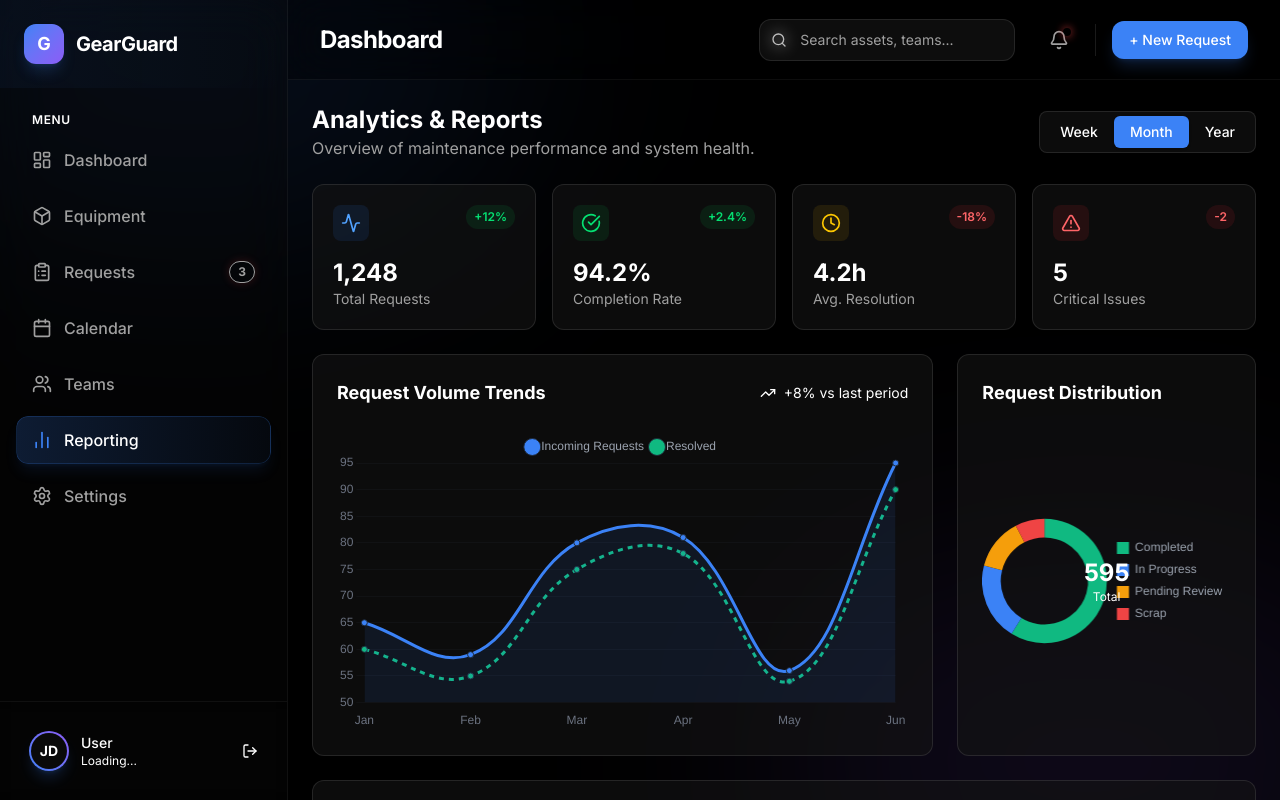
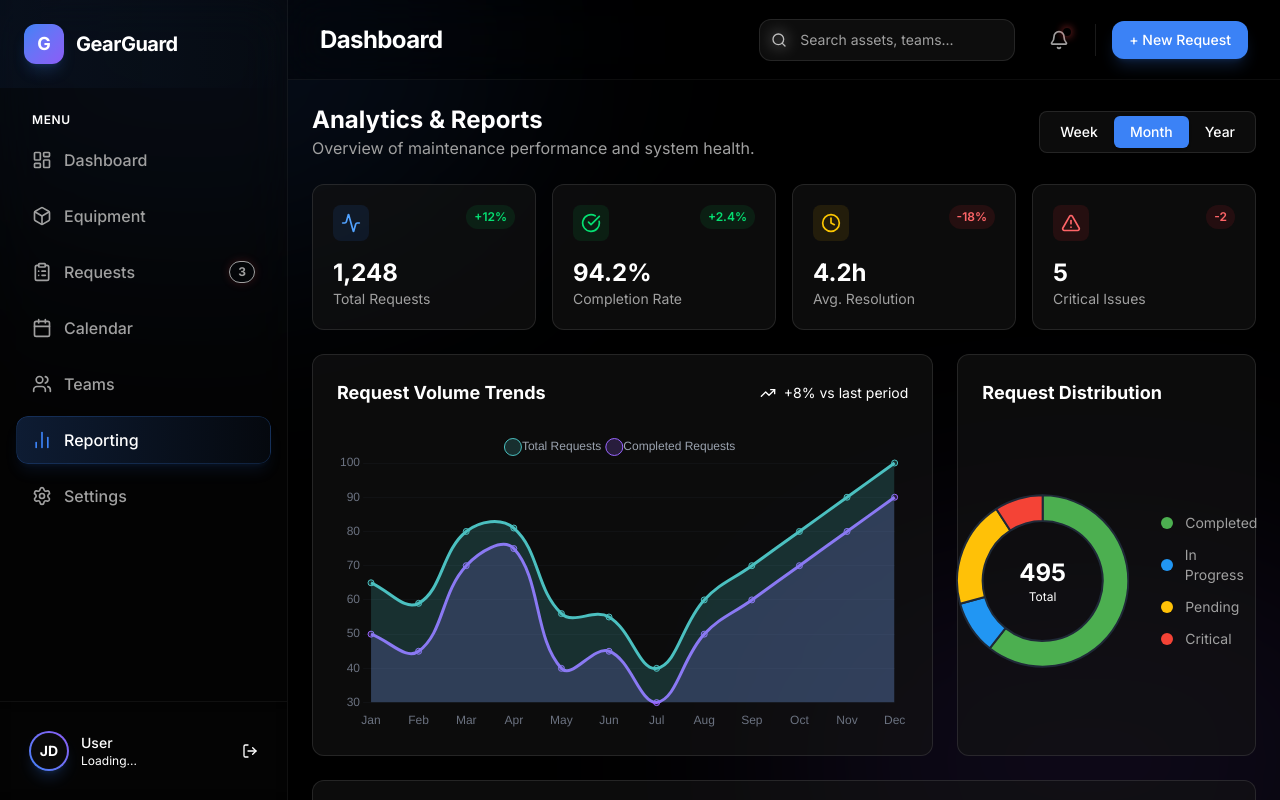
Before and after one commit to NASHG80/GearGuard-odoo, a React (Vite) app in the folder client/: page /dashboard/reporting in a window 1280 px wide. Shown: the top 800 px of the page. Built offline with nearby package versions, Linux system fonts and the light colour scheme.

Commit message:
feat: Introduce dynamic data filtering for reporting charts by period (Week, Month, Year) and implement a custom doughnut chart legend.

```diff
--- a/client/src/pages/ReportingPage.jsx
+++ b/client/src/pages/ReportingPage.jsx
@@ -1,3 +1,4 @@
+import { useState } from 'react';
 import { Bar, Line, Doughnut } from 'react-chartjs-2';
 import {
   Chart as ChartJS,
@@ -85,74 +86,103 @@ const doughnutOptions = {
     scales: { x: { display: false }, y: { display: false } },
     plugins: {
         ...commonOptions.plugins,
-        legend: { position: 'right', labels: { color: '#9BA3AF', boxWidth: 12 } } // Legend on right for doughnut
+        legend: { display: false } // Disable generic legend to use custom one for layout control
     }
 };
 
-// --- Chart Data ---
+// ... (keep existing code)
+
+const ReportingPage = () => {
+    const [selectedPeriod, setSelectedPeriod] = useState('Month');
+
+    // Dynamic Data Map
+    const chartData = {
+        Week: {
+            labels: ['Mon', 'Tue', 'Wed', 'Thu', 'Fri', 'Sat', 'Sun'],
+            total: [12, 19, 15, 25, 22, 30, 45],
+            completed: [10, 15, 12, 20, 18, 25, 40],
+            status: [45, 12, 8, 3], // Completed, In Progress, Pending, Critical
+            team: [20, 28, 15, 18]
+        },
+        Month: {
+            labels: ['Jan', 'Feb', 'Mar', 'Apr', 'May', 'Jun', 'Jul', 'Aug', 'Sep', 'Oct', 'Nov', 'Dec'],
+            total: [65, 59, 80, 81, 56, 55, 40, 60, 70, 80, 90, 100],
+            completed: [50, 45, 70, 75, 40, 45, 30, 50, 60, 70, 80, 90],
+            status: [300, 50, 100, 45],
+            team: [120, 150, 90, 110]
+        },
+        Year: {
+            labels: ['2021', '2022', '2023', '2024', '2025'],
+            total: [500, 750, 900, 1100, 1248],
+            completed: [450, 700, 850, 1050, 1180],
+            status: [2500, 400, 300, 150],
+            team: [800, 950, 700, 850]
+        }
+    };
+
+    const currentData = chartData[selectedPeriod];
 
     const monthlyData = {
-    labels: ['Jan', 'Feb', 'Mar', 'Apr', 'May', 'Jun'],
+        labels: currentData.labels,
         datasets: [
             {
-            label: 'Incoming Requests',
-            data: [65, 59, 80, 81, 56, 95],
-            borderColor: '#3B82F6',
-            backgroundColor: 'rgba(59, 130, 246, 0.1)',
+                label: 'Total Requests',
+                data: currentData.total,
+                borderColor: 'rgb(75, 192, 192)',
+                backgroundColor: 'rgba(75, 192, 192, 0.2)',
                 fill: true,
-            pointBackgroundColor: '#3B82F6',
-            pointBorderColor: '#1F2937',
-            pointHoverBackgroundColor: '#fff',
-            pointHoverBorderColor: '#3B82F6',
+                tension: 0.4,
             },
             {
-            label: 'Resolved',
-            data: [60, 55, 75, 78, 54, 90],
-            borderColor: '#10B981',
-            backgroundColor: 'rgba(16, 185, 129, 0.0)', // No fill for second line
-            borderDash: [5, 5],
-            pointBackgroundColor: '#10B981',
-            pointBorderColor: '#1F2937',
-        }
-    ]
+                label: 'Completed Requests',
+                data: currentData.completed,
+                borderColor: 'rgb(153, 102, 255)',
+                backgroundColor: 'rgba(153, 102, 255, 0.2)',
+                fill: true,
+                tension: 0.4,
+            },
+        ],
+    };
+
+    const statusDistributionData = {
+        labels: ['Completed', 'In Progress', 'Pending', 'Critical'],
+        datasets: [
+            {
+                data: currentData.status,
+                backgroundColor: ['#4CAF50', '#2196F3', '#FFC107', '#F44336'],
+                borderColor: '#1F2937',
+                borderWidth: 2,
+            },
+        ],
     };
 
     const teamPerformanceData = {
-    labels: ['Alpha Squad', 'Beta Techs', 'Gamma Crew', 'Delta Team'],
+        labels: ['Team A', 'Team B', 'Team C', 'Team D'],
         datasets: [
             {
-            label: 'On-Time',
-            data: [45, 38, 50, 25],
-            backgroundColor: '#3B82F6',
-            borderRadius: 4,
+                label: 'Requests Handled',
+                data: currentData.team,
+                backgroundColor: [
+                    'rgba(75, 192, 192, 0.6)',
+                    'rgba(153, 102, 255, 0.6)',
+                    'rgba(255, 159, 64, 0.6)',
+                    'rgba(255, 99, 132, 0.6)',
+                ],
+                borderColor: [
+                    'rgba(75, 192, 192, 1)',
+                    'rgba(153, 102, 255, 1)',
+                    'rgba(255, 159, 64, 1)',
+                    'rgba(255, 99, 132, 1)',
+                ],
+                borderWidth: 1,
+                barThickness: 50,
+                maxBarThickness: 50,
             },
-        {
-            label: 'Overdue',
-            data: [5, 12, 3, 2],
-            backgroundColor: '#EF4444',
-            borderRadius: 4,
-        },
-    ]
+        ],
     };
 
-const statusDistributionData = {
-    labels: ['Completed', 'In Progress', 'Pending Review', 'Scrap'],
-    datasets: [
-        {
-            data: [350, 120, 80, 45],
-            backgroundColor: [
-                '#10B981', // Green
-                '#3B82F6', // Blue
-                '#F59E0B', // Yellow
-                '#EF4444', // Red
-            ],
-            borderWidth: 0,
-            hoverOffset: 4
-        }
-    ]
-};
+    const totalRequests = currentData.status.reduce((a, b) => a + b, 0);
 
-const ReportingPage = () => {
     return (
         <div className="space-y-6">
             <div className="flex flex-col md:flex-row md:items-center justify-between gap-4">
@@ -162,7 +192,15 @@ const ReportingPage = () => {
                 </div>
                 <div className="flex bg-background-card p-1 rounded-lg border border-border">
                     {['Week', 'Month', 'Year'].map((period) => (
-                        <button key={period} className={`px-4 py-1.5 rounded-md text-sm font-medium transition-colors ${period === 'Month' ? 'bg-accent-primary text-white shadow-sm' : 'text-text-muted hover:text-text-primary'}`}>
+                        <button
+                            key={period}
+                            onClick={() => setSelectedPeriod(period)}
+                            className={`px-4 py-1.5 rounded-md text-sm font-medium transition-colors ${
+                                selectedPeriod === period
+                                ? 'bg-accent-primary text-white shadow-sm'
+                                : 'text-text-muted hover:text-text-primary'
+                            }`}
+                        >
                             {period}
                         </button>
                     ))}
@@ -222,11 +260,27 @@ const ReportingPage = () => {
                     className="lg:col-span-1 bg-background-card border border-border rounded-xl p-6"
                 >
                     <h3 className="text-lg font-bold text-text-primary mb-6">Request Distribution</h3>
-                    <div className="h-[300px] flex items-center justify-center relative">
+                    <div className="h-[300px] flex items-center justify-center gap-8">
+                        {/* Chart Container */}
+                        <div className="relative w-48 h-48">
                             <Doughnut options={doughnutOptions} data={statusDistributionData} />
                             <div className="absolute inset-0 flex flex-col items-center justify-center pointer-events-none">
-                            <span className="text-2xl font-bold text-text-primary">595</span>
+                                <span className="text-2xl font-bold text-text-primary">{totalRequests}</span>
                                 <span className="text-xs text-text-muted">Total</span>
+                            </div>
+                        </div>
+
+                        {/* Custom Legend */}
+                        <div className="space-y-3">
+                            {statusDistributionData.labels.map((label, index) => (
+                                <div key={label} className="flex items-center gap-3">
+                                    <div
+                                        className="w-3 h-3 rounded-full"
+                                        style={{ backgroundColor: statusDistributionData.datasets[0].backgroundColor[index] }}
+                                    ></div>
+                                    <span className="text-sm text-text-secondary">{label}</span>
+                                </div>
+                            ))}
                         </div>
                     </div>
                 </motion.div>
```
Lines whose indentation alone changed are shown as unchanged.
